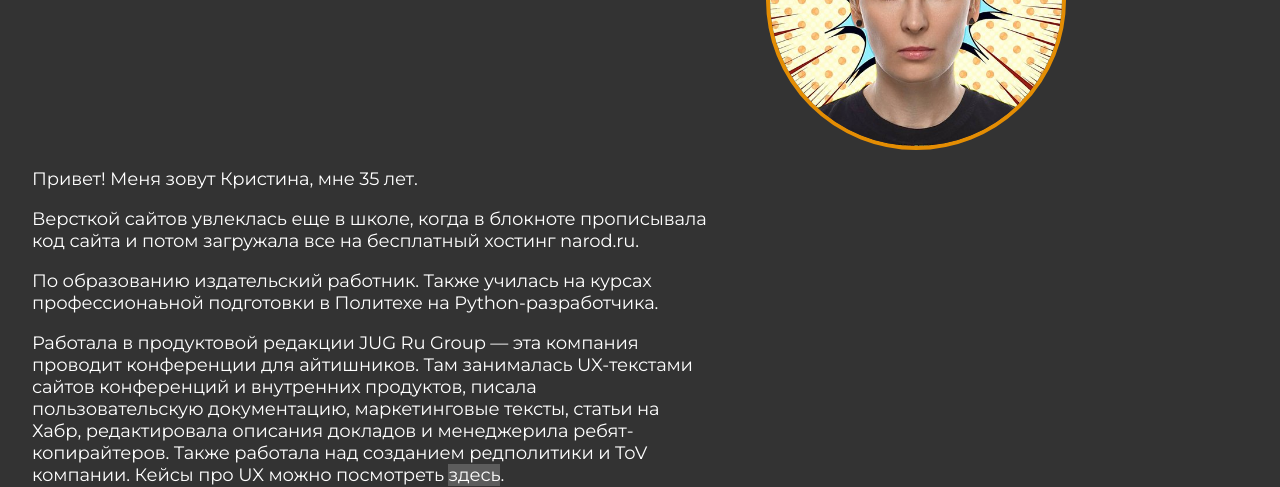
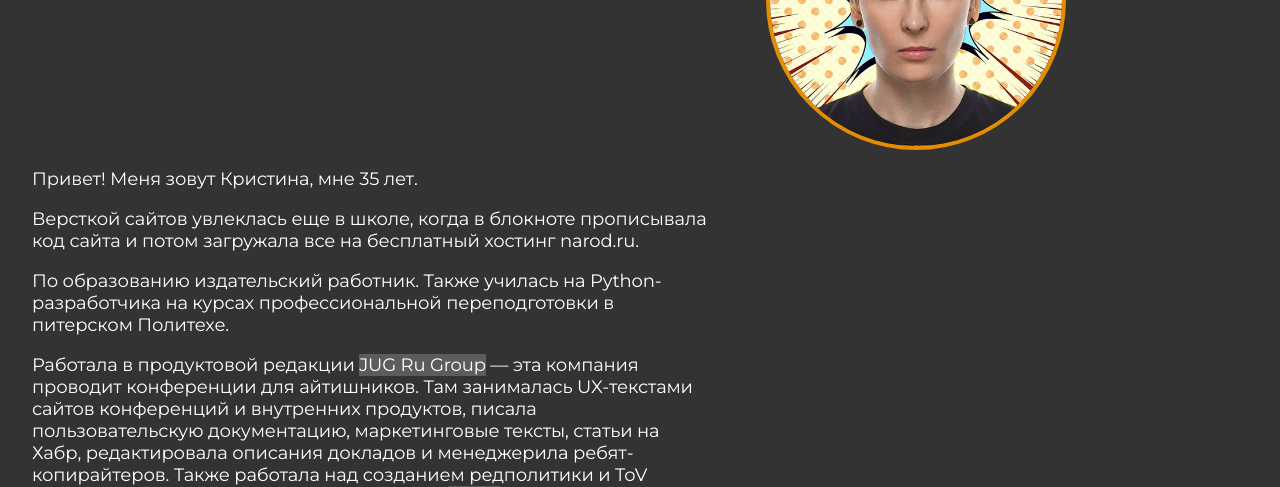
Before and after one commit to saltilo/saltilo, a plain HTML site: page about.html in a window 1280 px wide. Shown: the part 260-747 px from the top of the page. Drawn offline with Linux system fonts and the light colour scheme.

Commit message:
Update about.html

```diff
--- a/about.html
+++ b/about.html
@@ -42,10 +42,10 @@
         Версткой сайтов увлеклась еще в школе, когда в блокноте прописывала код сайта и потом загружала все на
         бесплатный хостинг narod.ru.</p>
 
-      <p>По образованию издательский работник. Также училась на курсах профессионаьной подготовки в Политехе на
-        Python-разработчика.</p>
+      <p>По образованию издательский работник. Также училась  на
+        Python-разработчика на курсах профессиональной переподготовки в питерском Политехе.</p>
 
-      <p>Работала в продуктовой редакции JUG Ru Group — эта компания проводит конференции для
+      <p>Работала в продуктовой редакции <a href="https://jugru.org/">JUG Ru Group</a> — эта компания проводит конференции для
         айтишников. Там занималась UX-текстами сайтов конференций и внутренних продуктов, писала пользовательскую
         документацию,
         маркетинговые тексты, статьи на Хабр, редактировала описания докладов и менеджерила ребят-копирайтеров. Также
```
